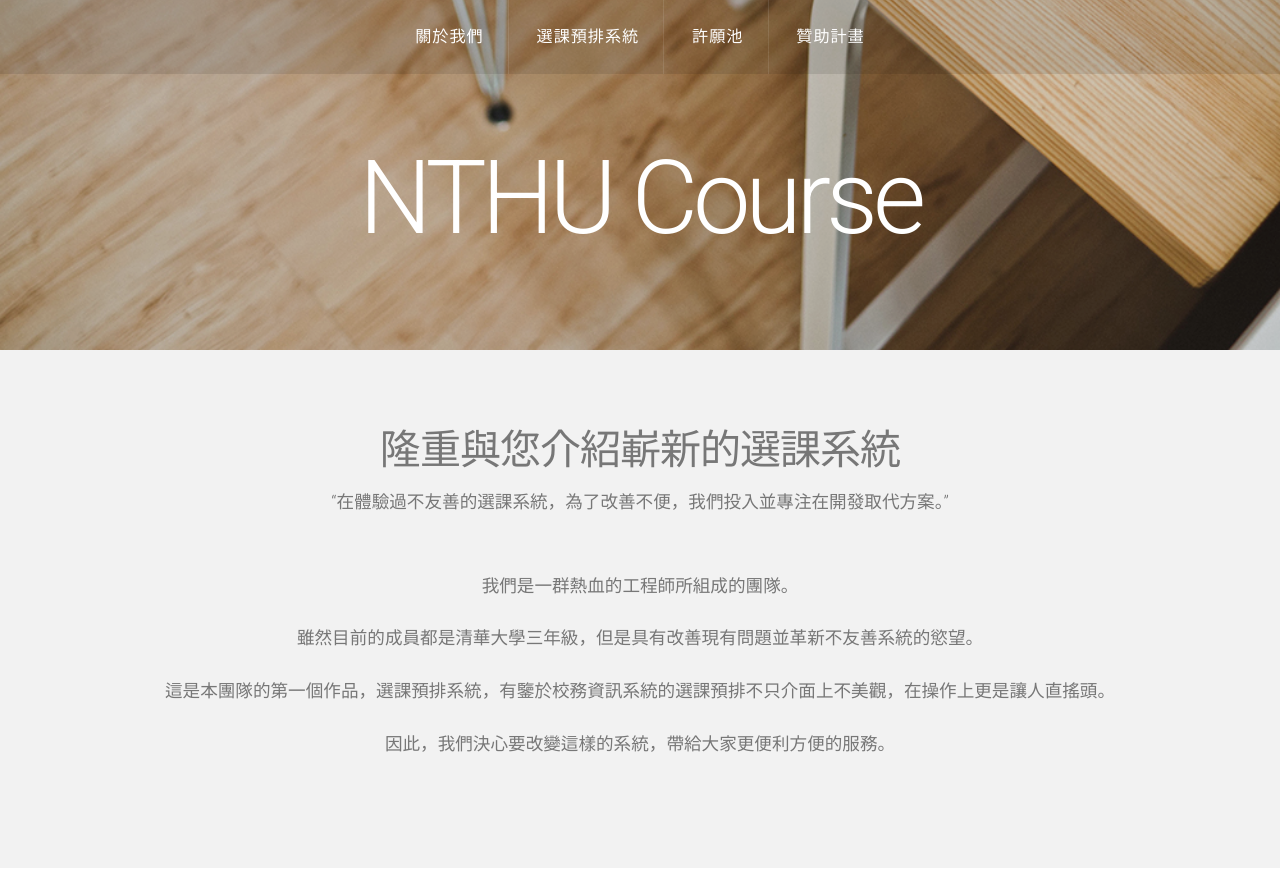
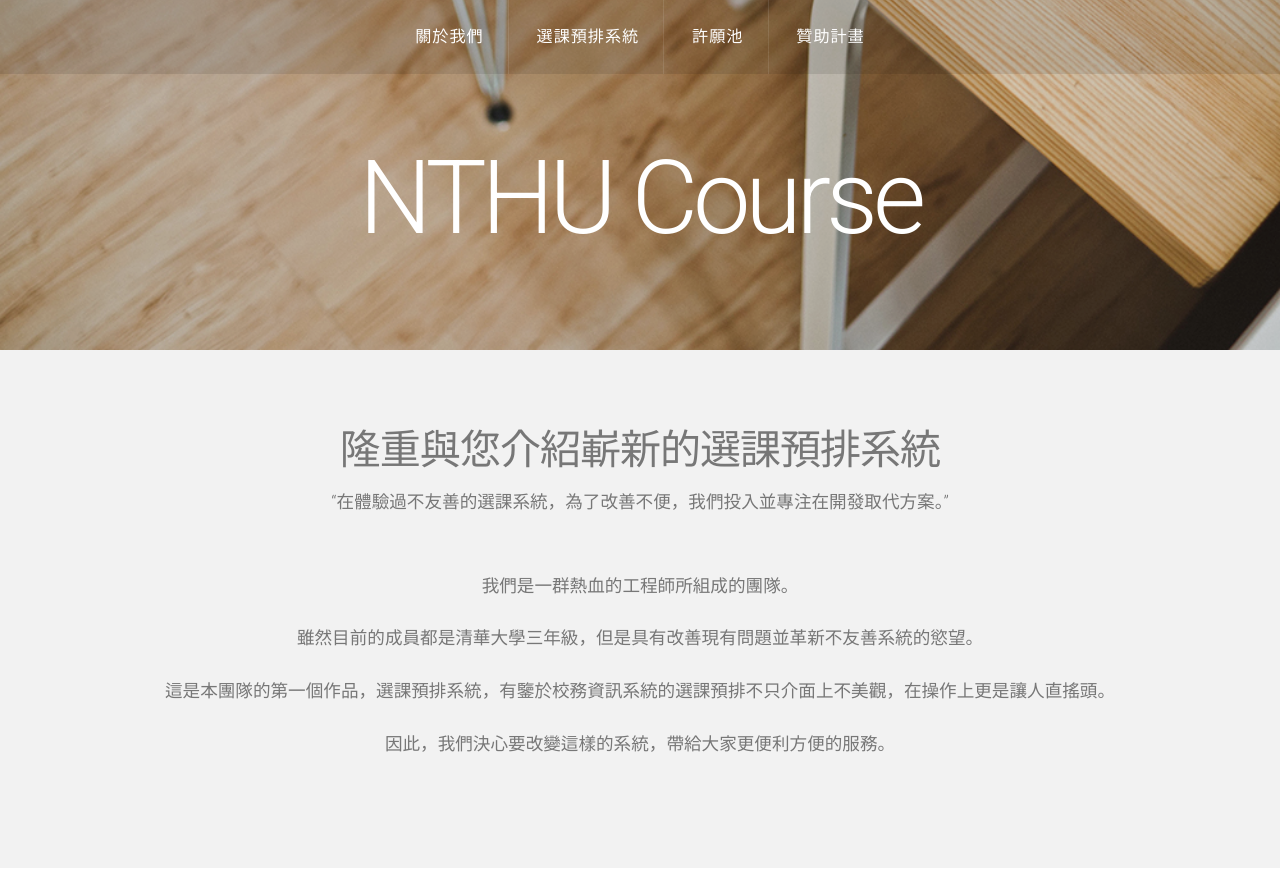
Before and after one commit to henryyang42/NTHU_Course, a Django app: page / in a window 1280 px wide. Shown: the top 869 px of the page. Run offline with Django 3.2, Linux system fonts and the light colour scheme; some libraries are stand-ins or nearby versions.

Commit message:
Modify slogan to avoid confusing situation

```diff
--- a/index/templates/index.html
+++ b/index/templates/index.html
@@ -6,7 +6,7 @@
   <div id="featured">
     <div class="container">
       <header>
-        <h2>隆重與您介紹嶄新的選課系統</h2>
+        <h2>隆重與您介紹嶄新的選課預排系統</h2>
         <span class="byline">&ldquo;在體驗過不友善的選課系統，為了改善不便，我們投入並專注在開發取代方案。&rdquo;</span>
       </header>
       <p>我們是一群熱血的工程師所組成的團隊。</p>
```
